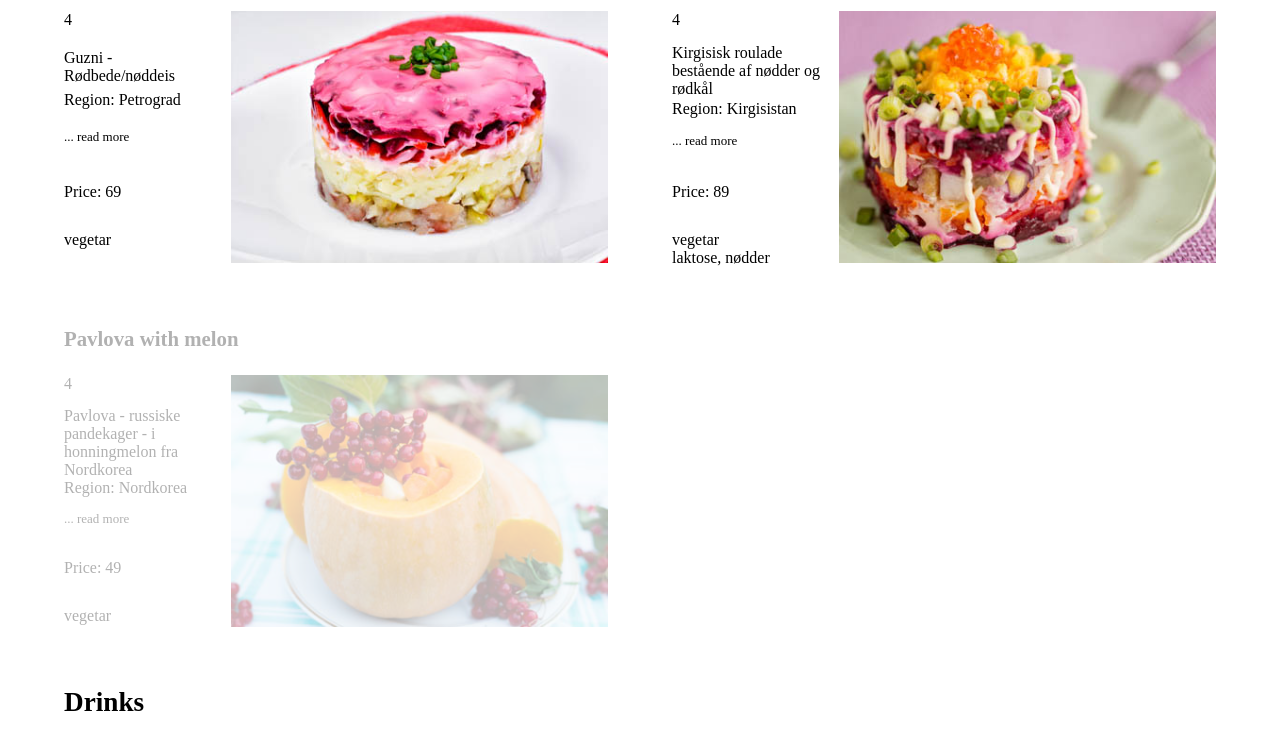
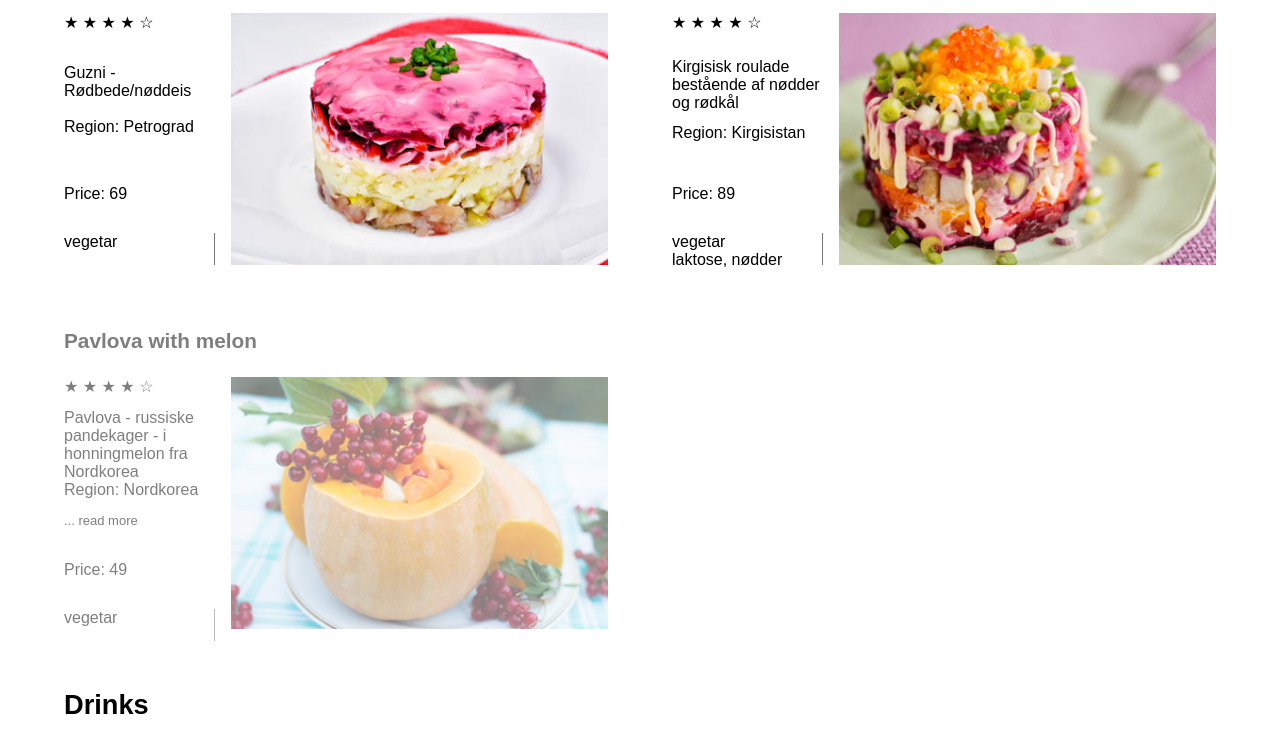
Before and after one commit to YanLiAtKea/grid-restaurant, a plain HTML site: page index.html in a window 1280 px wide. Shown: the part 2047-2800 px from the top of the page. Drawn offline with Linux system fonts and the light colour scheme.

Commit message:
Show stars based on database.  Hide "read more" if no long description exsists.  etc.

```diff
--- a/index.css
+++ b/index.css
@@ -1,6 +1,5 @@
 /*
 add click area around close X
-show stars img instead of stars nr
 
 */
 * {
@@ -8,9 +7,7 @@ show stars img instead of stars nr
     padding: 0;
     box-sizing: border-box;
     position: relative;
-}
-.hide {
-    display: none;
+    font-family: sans-serif;
 }
 h1 {
     font-size: 2.3em;
@@ -43,7 +40,7 @@ button {
     border: 2px solid #aaa;
     border-radius: 1.5em;
     padding: 0 1em;
-
+    outline: none;
 }
 button.on {
     border: 2px solid rgba(255,0,0,.7);
@@ -58,6 +55,7 @@ button.on {
     display: grid;
     grid-gap: 1em;
     grid-template-columns: 1fr;
+    border-bottom: 1px solid #777;
 }
 .course h4 {
     grid-row: 1/2;
@@ -88,6 +86,9 @@ p.read-more {
     background-color: rgba(255,255,255,.7);
     z-index: 1;
 }
+.long-description p:nth-of-type(2){
+    font-size: .9em;
+}
 p.close-read-more {
     cursor: pointer;
     font-size: 23px;
@@ -96,7 +97,9 @@ p.close-read-more {
 .extra-info p {
     display: none;
 }
-
+.extra-info {
+    border-right: 1px solid #777;
+}
 @media screen and (min-width: 560px) {
     body {
         padding: 5%;
@@ -104,6 +107,7 @@ p.close-read-more {
     .course {
         grid-template-columns: 2fr 5fr;
         grid-template-rows: 2em auto 2em 2em;
+        border-bottom: none;
     }
     .course h4 {
         grid-column: 1/-1;
@@ -118,7 +122,6 @@ p.close-read-more {
 }
 
 @media screen and (min-width: 768px) {
-
     .category {
         grid-template-columns: 1fr 1fr;
         grid-gap: 4em;
@@ -126,6 +129,7 @@ p.close-read-more {
     .course {
         grid-template-columns: 1fr;
         grid-template-rows: auto;
+        border-bottom: 1px solid #777;
     }
     .course h4, .course-intro, .price, .extra-info {
         grid-column: 1/-1;
@@ -140,6 +144,7 @@ p.close-read-more {
     .course {
         grid-template-columns: 2fr 5fr;
         grid-template-rows: 2em auto 2em 2em;
+        border-bottom: none;
     }
     .course h4 {
         grid-column: 1/-1;
--- a/index.html
+++ b/index.html
@@ -8,7 +8,6 @@
 </head>
 <body>
     <nav>
-       <span>!!! need to move: &nbsp;</span>
         <button class="vegetar">Vegetarian</button>
         <button class="allergen">no allergens</button>
         <button class="alcohol">no alcohol</button>
@@ -308,7 +307,7 @@
                 <p class="discount-price"></p>
             </section>
             <section class="extra-info">
-                <p class="sold-out-status">0</p>
+                <p class="sold-out-status"></p>
                 <p class="veg-status">vegetar</p>
                 <p class="alcohol-status">14.5</p>
                 <p class="allergens"></p>
@@ -359,16 +358,16 @@
                 <p class="discount-price"></p>
             </section>
             <section class="extra-info">
-                <p class="sold-out-status">0</p>
+                <p class="sold-out-status"></p>
                 <p class="veg-status">vegetar</p>
-                <p class="alcohol-status">0</p>
+                <p class="alcohol-status"></p>
                 <p class="allergens">laktose</p>
             </section>
         </section>
         <section class="course">
             <h4 class="course-name">Russisk salat</h4>
             <section class="course-intro">
-                <p class="stars">0</p>
+                <p class="stars"></p>
                 <section class="short-description"><p>Russisk salat med ærter, bønner, gulerødder og mayonnaise fra Volgograd</p></section>
                 <p class="region">Region: Volgograd</p>
                 <p class="read-more">... read more</p>
--- a/index.js
+++ b/index.js
@@ -1,7 +1,4 @@
-// if long desc is empty, hide "read more"
-
 let soldOuts = document.querySelectorAll('.sold-out-status');
-
 
 ////////////////check extra info /////////////////
 let discount = document.querySelectorAll('.discount-price');
@@ -30,7 +27,7 @@ readMore.forEach(clickReadMore);
 function clickReadMore(r){
     r.addEventListener('click', showLongDes);
     function showLongDes(){
-        let longDescription = r.parentElement.nextSibling.nextSibling; // ?????????? why next next is the img???
+        let longDescription = r.parentElement.nextElementSibling; // ?????????? nextSibling vs nextElementSibling. nextSibling needs 2 times to reach element. see below as well
         longDescription.style.zIndex = "-1";
         console.log(longDescription);
     }
@@ -145,6 +142,41 @@ function filterSoldOut(){
 soldOuts.forEach(dimSoldOut);
 function dimSoldOut(s){
     if(s.textContent){
-        s.parentElement.parentElement.style.opacity = ".3";
+        s.parentElement.parentElement.style.opacity = ".5";
     }
 }
+
+// if long desc is empty, hide "read more"
+let longDescP = document.querySelectorAll('.long-description p:nth-of-type(2)');
+longDescP.forEach(checkLongDescP);
+function checkLongDescP(l){
+    if(l.textContent){
+        l.parentElement.previousElementSibling.previousElementSibling.lastElementChild.style.display = "none";
+    }
+}
+
+//show nr of stars based on nr from database
+let starNr = document.querySelectorAll('.stars');
+starNr.forEach(showStars);
+function showStars(n){
+    if(/\d/.test(n.textContent)){
+        let filledStar = "&starf; ";
+        let emptyStar = "&star; ";
+        let filledStarNr = parseInt(n.textContent);
+        let allFilled = filledStar.repeat(filledStarNr);
+        let allEmpty = emptyStar.repeat(5-filledStarNr);
+        n.innerHTML = allFilled + allEmpty;
+
+    /* !!!!!!! if only change innerHtml using html entities, the entity will be displayed as text. SOMETIMES
+        let filledStar = document.createTextNode('&starf; '); // !!!!!!! if only change innerHtml using html entities, the entity will be displayed as text
+        let filledStarNr = parseInt(n.textContent);
+        console.log(filledStar);
+        let allFilled = filledStar.data.repeat(filledStarNr);
+        let emptyStar = document.createTextNode('&star; ');
+        let allEmpty = emptyStar.data.repeat(5-filledStarNr);
+        n.innerHTML = allFilled + allEmpty;
+    */
+    } else {
+        n.innerHTML = "&star; &star; &star; &star; &star;";
+    }
+}
```
